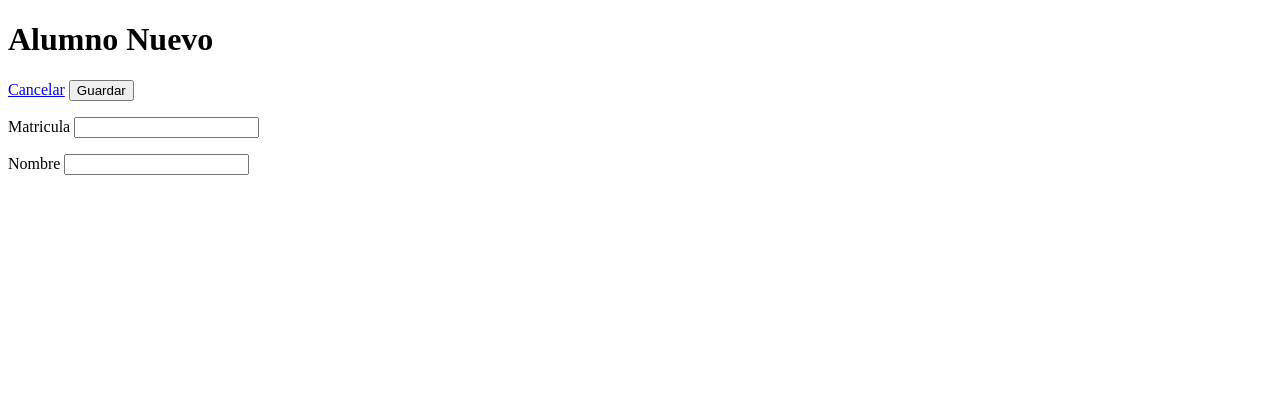
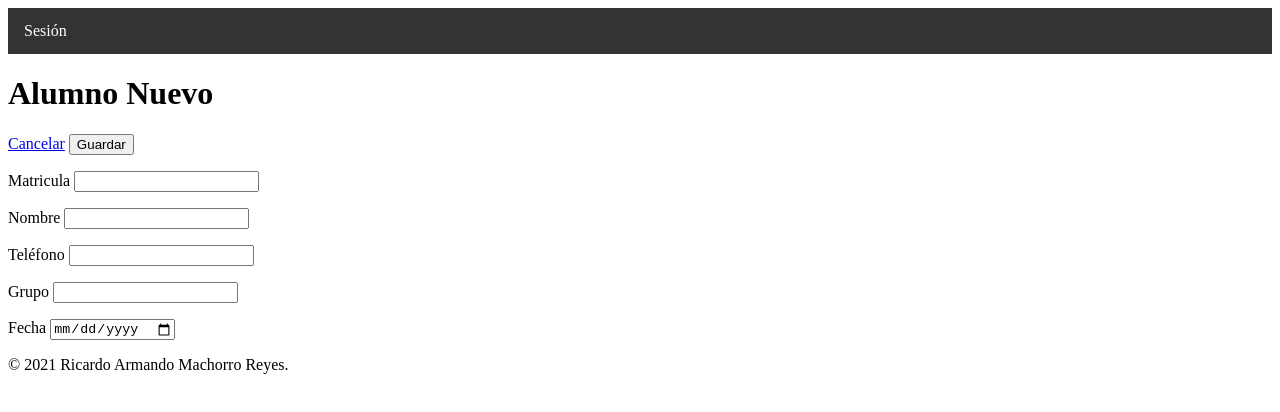
Before and after one commit to proyectoFinal43GRU/proyectoFinal43GRU.github.io, a plain HTML site: page alumnoNuevo.html in a window 1280 px wide. Drawn offline with Linux system fonts and the light colour scheme; no server answers.

Commit message:
Update alumnoNuevo.html

```diff
--- a/alumnoNuevo.html
+++ b/alumnoNuevo.html
@@ -14,11 +14,20 @@
     src="https://www.gstatic.com/firebasejs/8.2.3/firebase-auth.js"></script>
   <script
     src="https://www.gstatic.com/firebasejs/8.2.3/firebase-firestore.js"></script>
+  <script src="js/init.js">
+  </script>
+  <script type="module"
+    src="cmp/mi-nav.js">
+    </script>
+  <script type="module"
+    src="cmp/mi-footer.js">
+    </script>
   <link rel="stylesheet"
     href="css/estilos.css">
 </head>
 <body>
   <form name="forma">
+    <mi-nav></mi-nav>
     <header>
       <h1>Alumno Nuevo</h1>
       <div class="herramientas">
@@ -44,6 +53,27 @@
           type="text" required>
       </label>
     </p>
+    <p>
+      <label>
+        Teléfono
+        <input name="telefono"
+          type="text" required>
+      </label>
+    </p>
+    <p>
+      <label>
+        Grupo
+        <input name="grupo"
+          type="text" required>
+      </label>
+    </p>
+    <p>
+      <label>
+        Fecha
+        <input name="fecha"
+          type="date" required>
+      </label>
+    </p>
     <mi-footer></mi-footer>
   </form>
   <script type="module"
```
